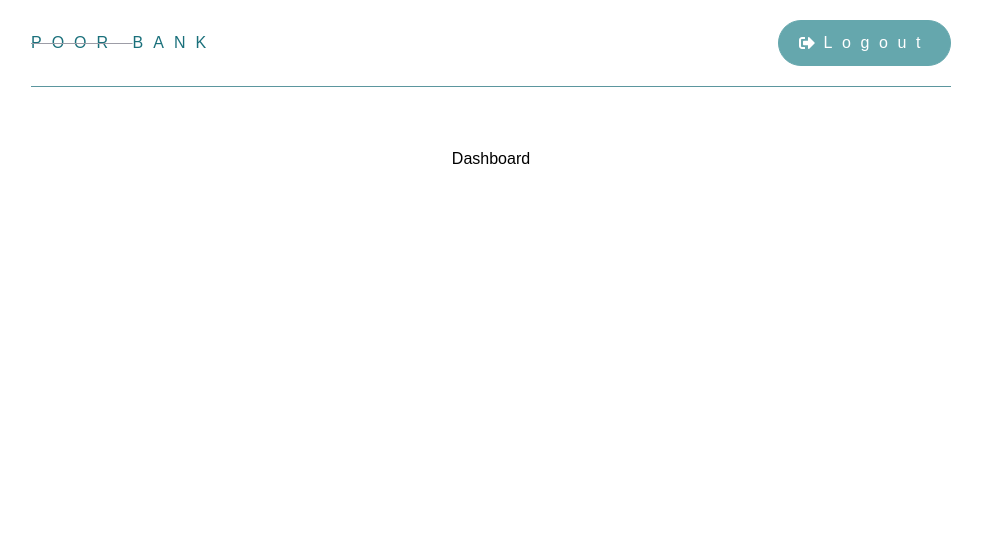
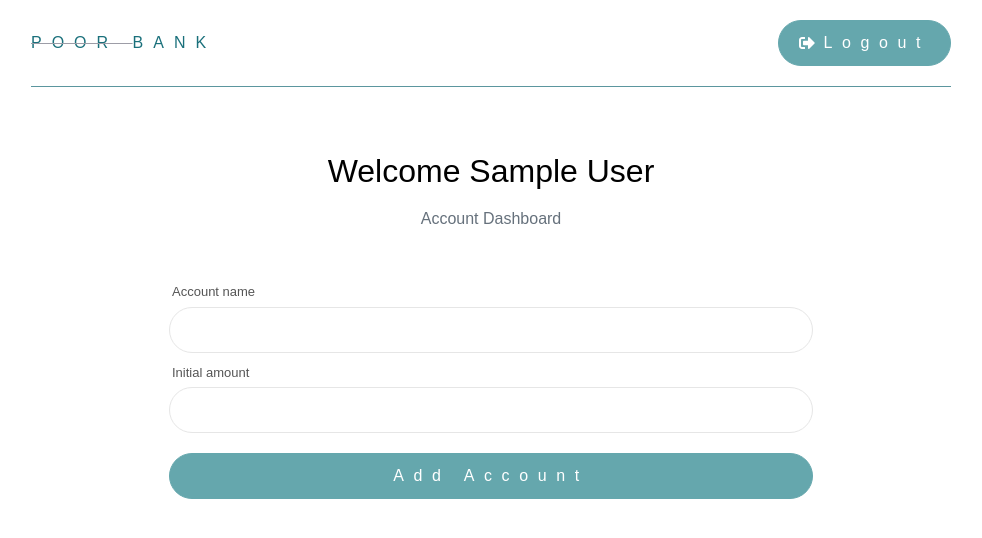
Before and after one commit to BrycenG007/BNK-MERN, a React (Create React App) app in the folder frontend/: page / in a window 1280 px wide. Shown: the top 538 px of the page, without its empty margins (149-1131 px from the left). Built offline with nearby package versions, Linux system fonts and the light colour scheme; sample sign-in values are in the browser's storage.

Commit message:
show user name in dashboard

```diff
--- a/frontend/src/pages/Dashboard.jsx
+++ b/frontend/src/pages/Dashboard.jsx
@@ -1,7 +1,28 @@
-import React from "react";
+import { useEffect } from "react";
+import { useNavigate } from "react-router-dom";
+import { useSelector } from "react-redux";
+import AccountForm from "../components/AccountForm";
 
 function Dashboard() {
-  return <div>Dashboard</div>;
+  const navigate = useNavigate();
+
+  const { user } = useSelector((state) => state.auth);
+
+  useEffect(() => {
+    if (!user) {
+      navigate("/login");
+    }
+  }, [user, navigate]);
+
+  return (
+    <>
+      <section className="heading">
+        <h1>Welcome {user && user.name}</h1>
+        <p>Account Dashboard</p>
+      </section>
+      <AccountForm />
+    </>
+  );
 }
 
 export default Dashboard;
```
